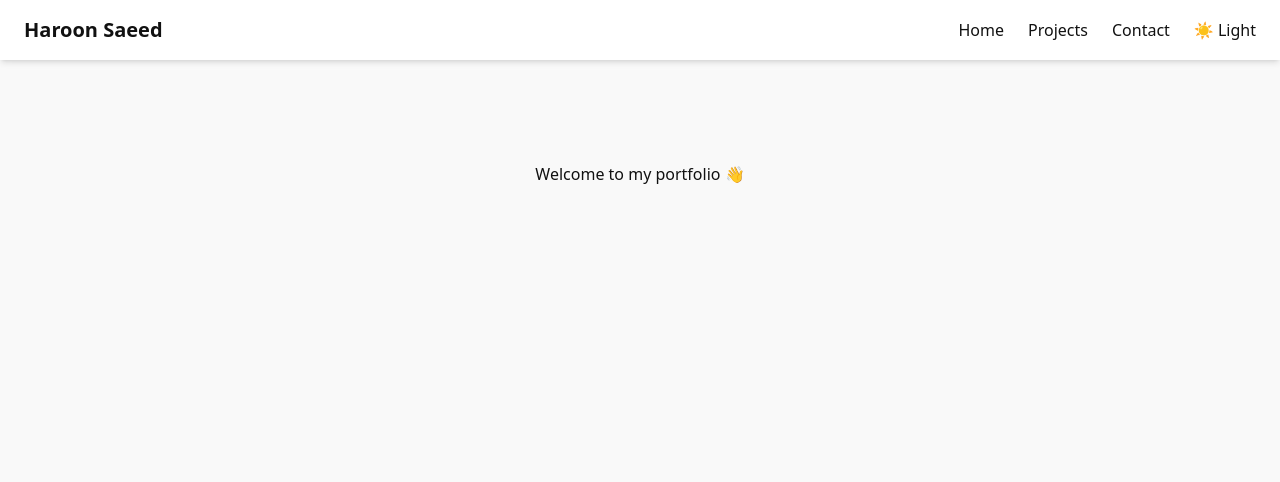
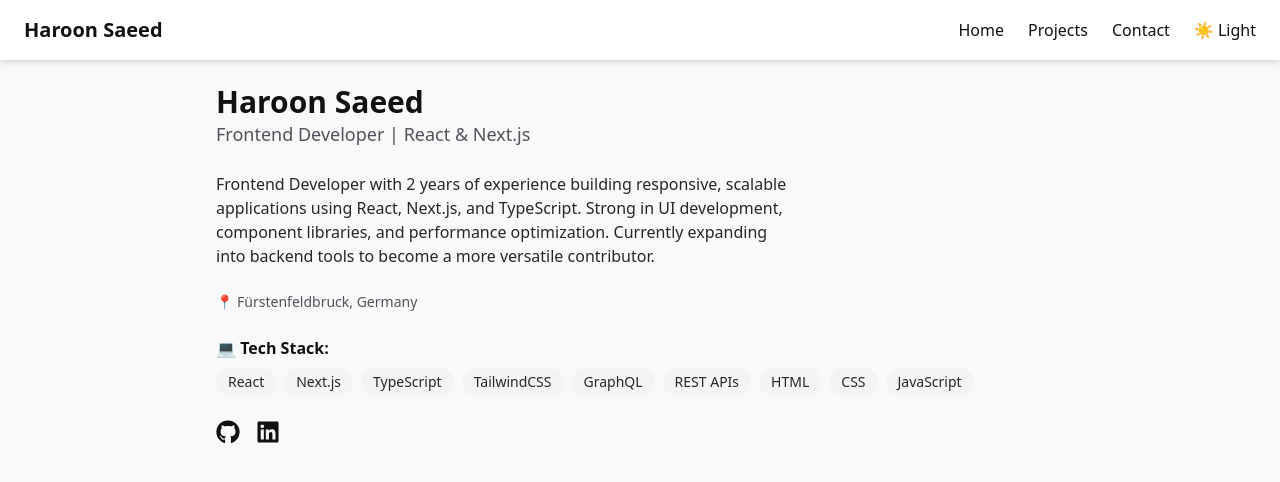
Before and after one commit to haroon-code-hub/my-portfolio, a Next.js app: page / in a window 1280 px wide. Shown: the top 482 px of the page. Built offline with nearby package versions, Linux system fonts and the light colour scheme.

Commit message:
Add bio, tech stack and social links

```diff
--- a/app/page.tsx
+++ b/app/page.tsx
@@ -1,9 +1,50 @@
-import Image from "next/image";
+import SkillBadge from "@/components/SkillBadge";
+import SocialLinks from "@/components/SocialLinks";
+
+const skills = [
+  "React",
+  "Next.js",
+  "TypeScript",
+  "TailwindCSS",
+  "GraphQL",
+  "REST APIs",
+  "HTML",
+  "CSS",
+  "JavaScript",
+];
 
 export default function Home() {
   return (
-    <div className="font-sans grid grid-rows-[20px_1fr_20px] items-center justify-items-center min-h-screen p-8 pb-20 gap-16 sm:p-20">
-      <h1>Welcome to my portfolio 👋</h1>
-    </div>
+    <section className="space-y-6">
+      <div>
+        <h1 className="text-3xl font-bold">Haroon Saeed</h1>
+        <p className="text-lg text-zinc-600 dark:text-zinc-300">
+          Frontend Developer | React & Next.js
+        </p>
+      </div>
+
+      <p className="max-w-xl text-zinc-800 dark:text-zinc-200">
+        Frontend Developer with 2 years of experience building responsive,
+        scalable applications using React, Next.js, and TypeScript. Strong in UI
+        development, component libraries, and performance optimization.
+        Currently expanding into backend tools to become a more versatile
+        contributor.
+      </p>
+
+      <p className="text-sm text-zinc-600 dark:text-zinc-400">
+        📍 Fürstenfeldbruck, Germany
+      </p>
+
+      <div>
+        <h2 className="font-semibold mb-2">💻 Tech Stack:</h2>
+        <div className="flex flex-wrap gap-2">
+          {skills.map((skill) => (
+            <SkillBadge key={skill} label={skill} />
+          ))}
+        </div>
+      </div>
+
+      <SocialLinks />
+    </section>
   );
 }
--- /dev/null
+++ b/components/SkillBadge.tsx
@@ -0,0 +1,11 @@
+type Props = {
+  label: string;
+};
+
+export default function SkillBadge({ label }: Props) {
+  return (
+    <span className="px-3 py-1 rounded-full text-sm font-medium bg-zinc-100 text-zinc-800 dark:bg-zinc-700 dark:text-white">
+      {label}
+    </span>
+  );
+}
--- /dev/null
+++ b/components/SocialLinks.tsx
@@ -0,0 +1,22 @@
+import { FaGithub, FaLinkedin } from "react-icons/fa";
+
+export default function SocialLinks() {
+  return (
+    <div className="flex gap-4 mt-4">
+      <a
+        href="https://github.com/haroon-code-hub"
+        target="_blank"
+        rel="noopener noreferrer"
+      >
+        <FaGithub size={24} />
+      </a>
+      <a
+        href="https://www.linkedin.com/in/haroonsae/"
+        target="_blank"
+        rel="noopener noreferrer"
+      >
+        <FaLinkedin size={24} />
+      </a>
+    </div>
+  );
+}
--- a/package.json
+++ b/package.json
@@ -13,7 +13,8 @@
     "next": "15.4.5",
     "next-themes": "^0.4.6",
     "react": "19.1.0",
-    "react-dom": "19.1.0"
+    "react-dom": "19.1.0",
+    "react-icons": "^5.5.0"
   },
   "devDependencies": {
     "@tailwindcss/postcss": "^4",
```
Also changed, not shown: 1 other file (tests, documents, lock files or other folders).
